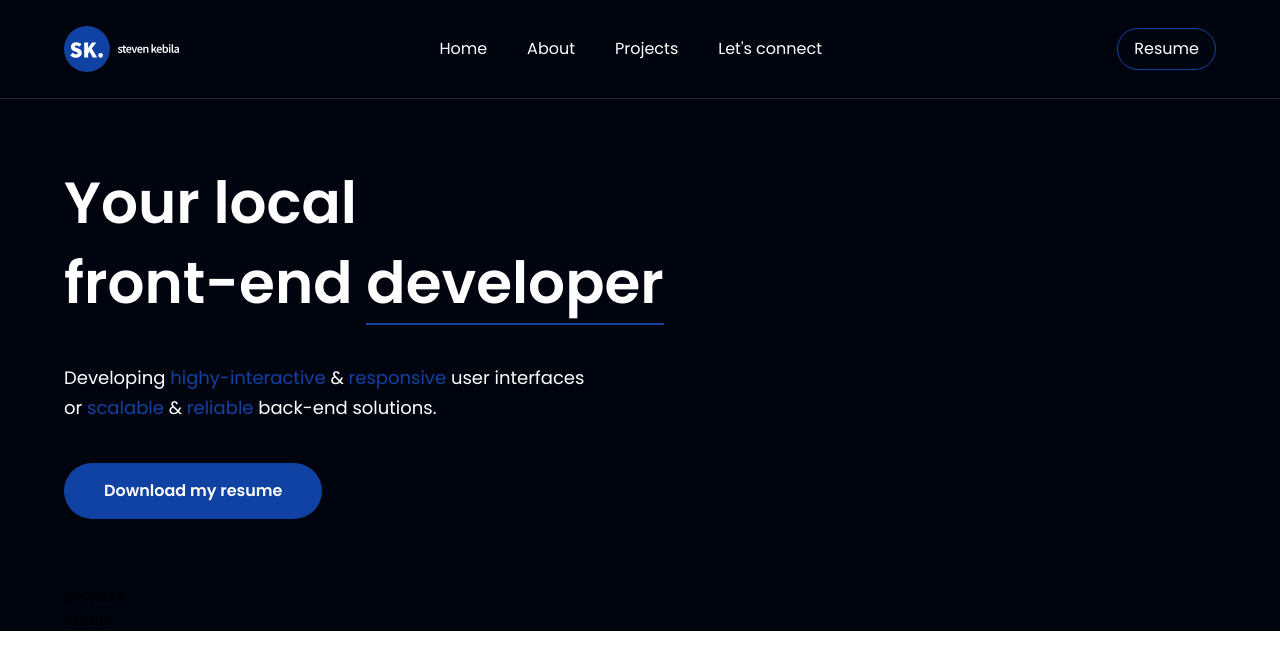
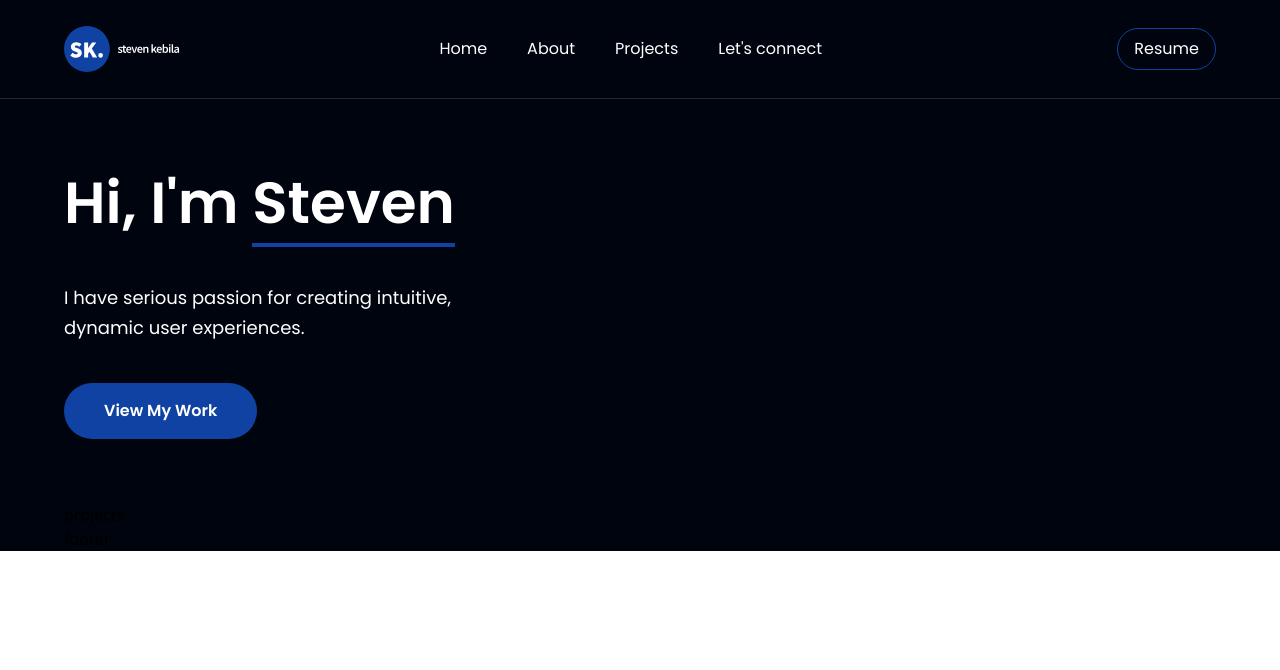
Before and after one commit to skebila/stevenkebila, a React (Vite) app: page / in a window 1280 px wide. Shown: the top 670 px of the page. Built offline with nearby package versions, Linux system fonts and the light colour scheme.

Commit message:
Hero section updated

```diff
--- a/src/assets/index.js
+++ b/src/assets/index.js
@@ -1,9 +1,11 @@
 import logo from './logo.svg'
 import menu from './menu.svg'
 import close from './close.svg'
+import avatar from './avatar.svg'
 
 export {
     logo,
     menu,
     close,
+    avatar,
 }
--- a/src/components/Hero.jsx
+++ b/src/components/Hero.jsx
@@ -5,14 +5,16 @@ const Hero = () =>  (
     <div className={`flex-1 ${styles.flexStart} flex-col xl:px-0 sm:px-16 px-6`}>
       <div className="flex flex-col justify-between items-start w-full space-y-[40px]">
         <h1 className="flex-1 font-poppins font-semibold ss:text-[58px] text-[30px] text-white ss:leading-[80px] leading-[50px]">
-          Your local <br />front-end <span className=" border-b-2 border-[#1042A3]">developer</span>
+          Hi, I'm <span className=" border-b-4 border-[#1042A3]">Steven</span> {/*<span className=" border-b-2 border-[#1042A3]">I'm a Front-End Engineer</span>*/}
         </h1>
+        <p className="font-poppins font-normal ss:text-[18px] ss:leading-[30px] text-[16px] leading-[30px] text-white">
+          {/*I'm a <span className=" border-b-2 border-[#1042A3]">Front-End Developer.</span> <br/>*/} I have serious passion for creating intuitive, <br/>dynamic user experiences.
+        </p>
+        {/*<p className="font-poppins font-normal ss:text-[18px] ss:leading-[30px] text-[16px] leading-[30px] text-white">
+          Developing <span className="text-[#1042A3]">highy-interactive</span> & <span className="text-[#1042A3]">responsive</span> user interfaces <br /> or <span className="text-[#1042A3]">scalable</span> & <span className="text-[#1042A3]">reliable</span> back-end solutions.
+        </p>*/}
 
-        <p className="font-poppins font-normal ss:text-[18px] ss:leading-[30px] text-[16px] leading-[30px] text-white">
-          Developing <span className="text-[#1042A3]">highy-interactive</span> & <span className="text-[#1042A3]">responsive</span> user interfaces <br /> or <span className="text-[#1042A3]">scalable</span> & <span className="text-[#1042A3]">reliable</span> back-end solutions.
-        </p>
-
-        <button className="bg-[#1042A3] font-poppins cursor-pointer text-[16px] font-semibold py-4 px-10 rounded-full inline-flex items-center text-white">Download my resume</button>
+        <button className="bg-[#1042A3] font-poppins cursor-pointer text-[16px] font-semibold py-4 px-10 rounded-full inline-flex items-center text-white">View My Work</button>
       </div>
 
     </div>
```
Also changed, not shown: src/assets/avatar.svg (added).
